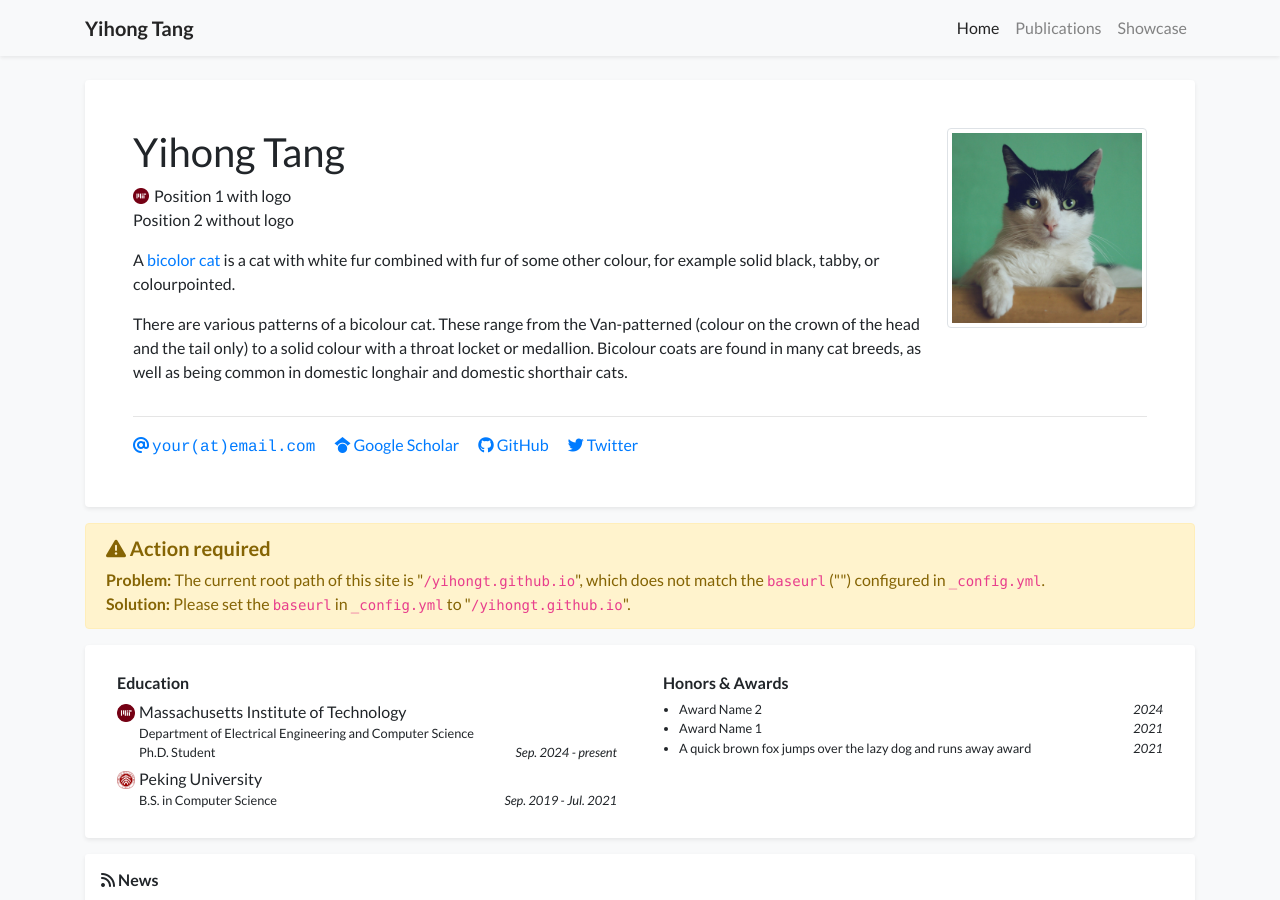
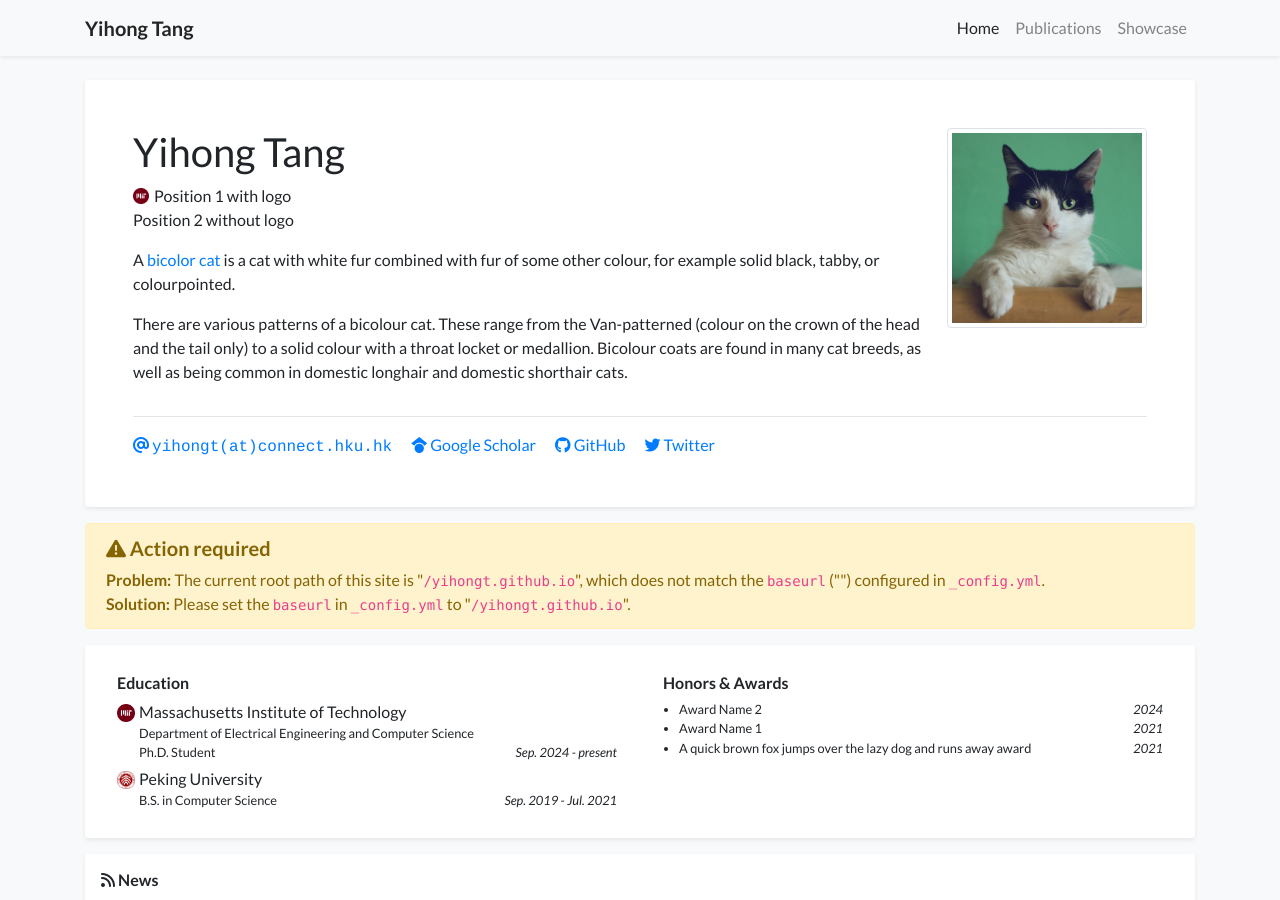
Before and after one commit to YihongT/yihongt.github.io, a Jekyll site: the page built from index.html, in a window 1280 px wide and 900 px high. Built offline with Jekyll 4.4.1, drawn with Linux system fonts in a browser that asks for light colours; nearby versions of some CDN libraries; a style sheet for code colours, icons or effects is not loaded.

Commit message:
Update profile.yml

```diff
--- a/_data/profile.yml
+++ b/_data/profile.yml
@@ -8,7 +8,7 @@ positions:
 - name: Position 2 without logo
 
 
-email: "your@email.com"
+email: "yihongt@connect.hku.hk"
 # cv_link: link-to-your-cv-file
 gscholar: xFmQpf4AAAAJ  # This is an example, replace it with your own Google Scholar ID
 github: your_github_id
```
